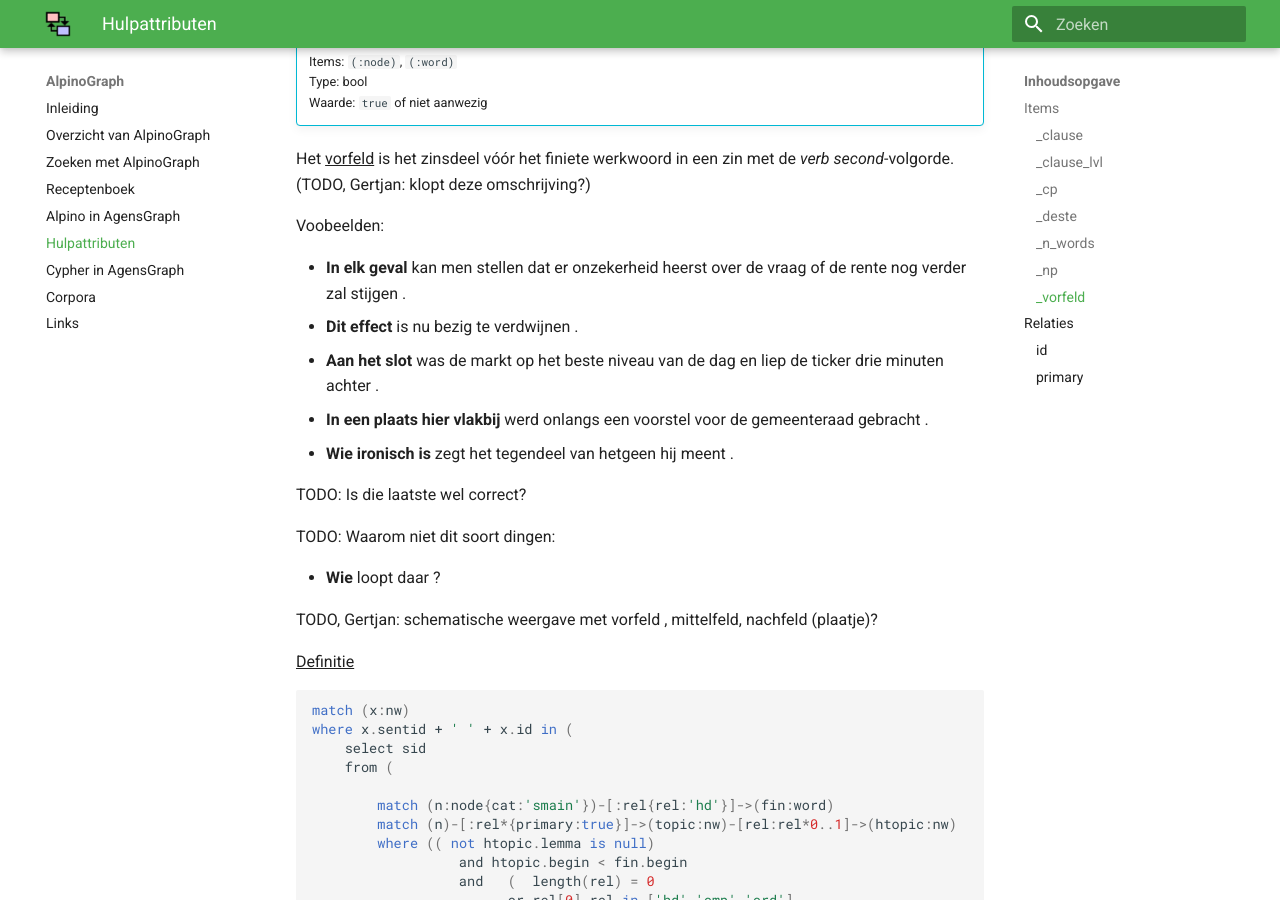
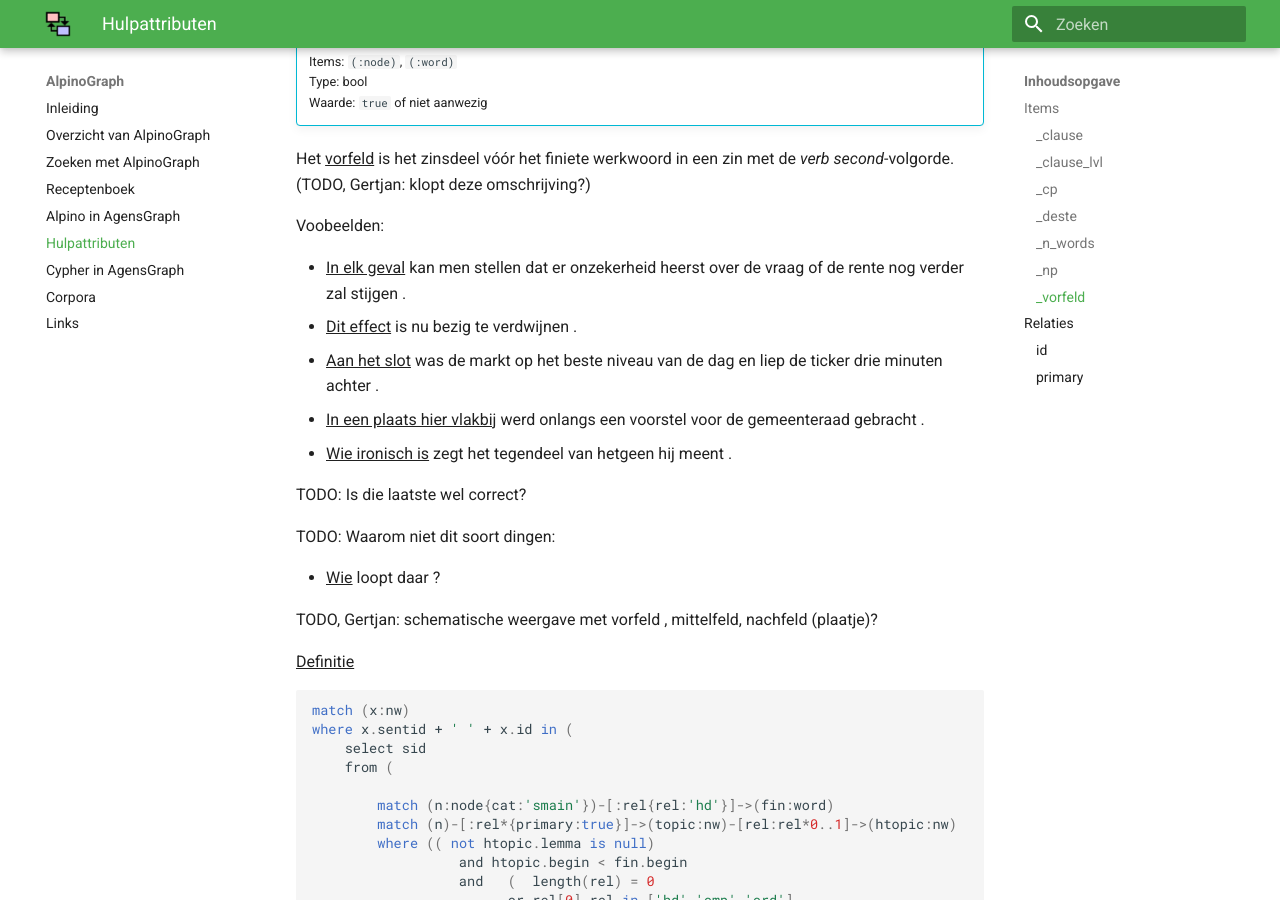
Before and after one commit to rug-compling/alpinograph-docs, an MkDocs documentation site: the page built from docs/attributen.md, in a window 1280 px wide and 900 px high, scrolled down 3431 px. Built offline with MkDocs 1.6.1 and Material for MkDocs 9.7.7, drawn with Linux system fonts in a browser that asks for light colours.

Commit message:
vorfeld formattering

```diff
--- a/docs/attributen.md
+++ b/docs/attributen.md
@@ -161,17 +161,17 @@ zin met de *verb second*-volgorde. (TODO, Gertjan: klopt deze omschrijving?)
 
 Voobeelden:
 
- * **In elk geval** kan men stellen dat er onzekerheid heerst over de vraag of de rente nog verder zal stijgen .
- * **Dit effect** is nu bezig te verdwijnen .
- * **Aan het slot** was de markt op het beste niveau van de dag en liep de ticker drie minuten achter .
- * **In een plaats hier vlakbij** werd onlangs een voorstel voor de gemeenteraad gebracht .
- * **Wie ironisch is** zegt het tegendeel van hetgeen hij meent .
+ * ^^In elk geval^^ kan men stellen dat er onzekerheid heerst over de vraag of de rente nog verder zal stijgen .
+ * ^^Dit effect^^ is nu bezig te verdwijnen .
+ * ^^Aan het slot^^ was de markt op het beste niveau van de dag en liep de ticker drie minuten achter .
+ * ^^In een plaats hier vlakbij^^ werd onlangs een voorstel voor de gemeenteraad gebracht .
+ * ^^Wie ironisch is^^ zegt het tegendeel van hetgeen hij meent .
 
 TODO: Is die laatste wel correct?
 
 TODO: Waarom niet dit soort dingen:
 
- * **Wie** loopt daar ?
+ * ^^Wie^^ loopt daar ?
 
 TODO, Gertjan: schematische weergave met vorfeld , mittelfeld, nachfeld (plaatje)?
 
```
